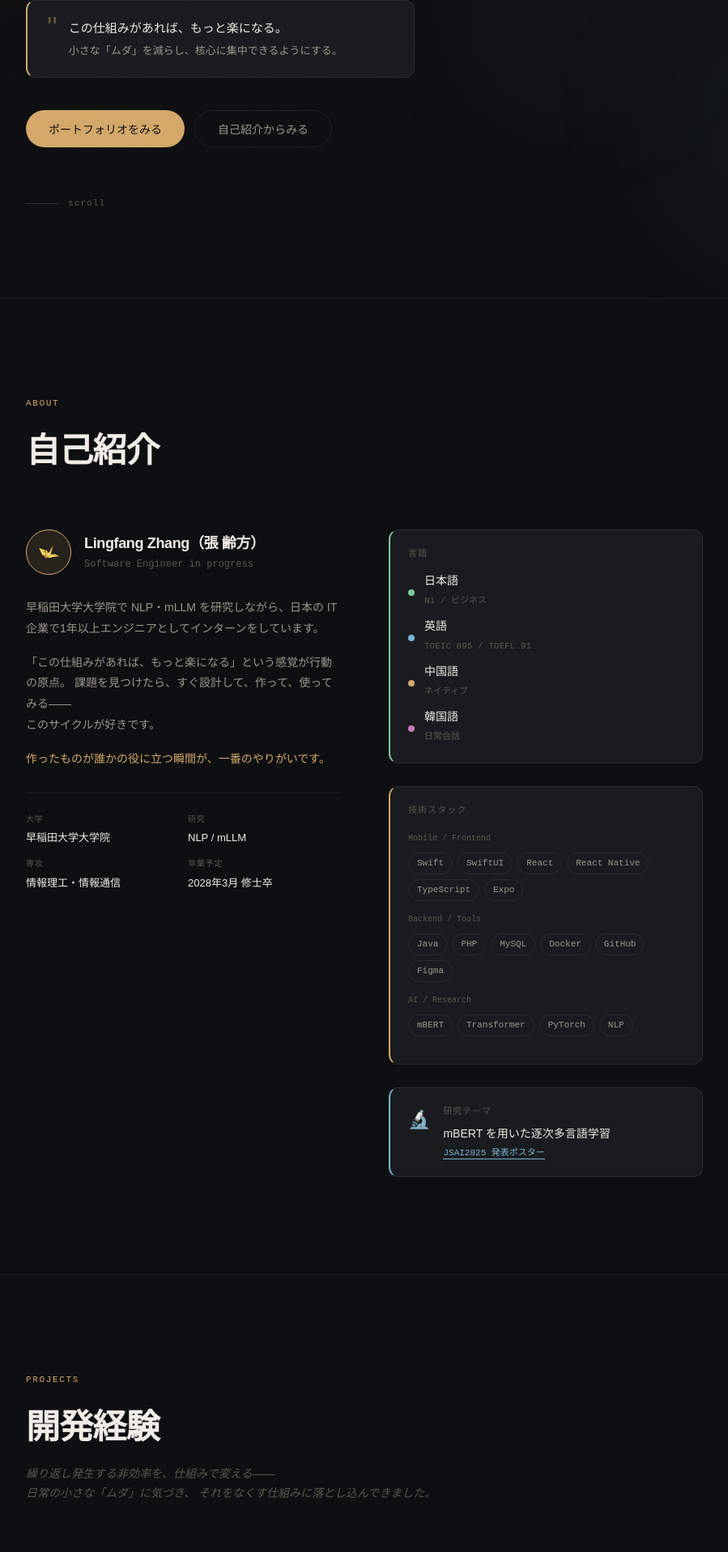
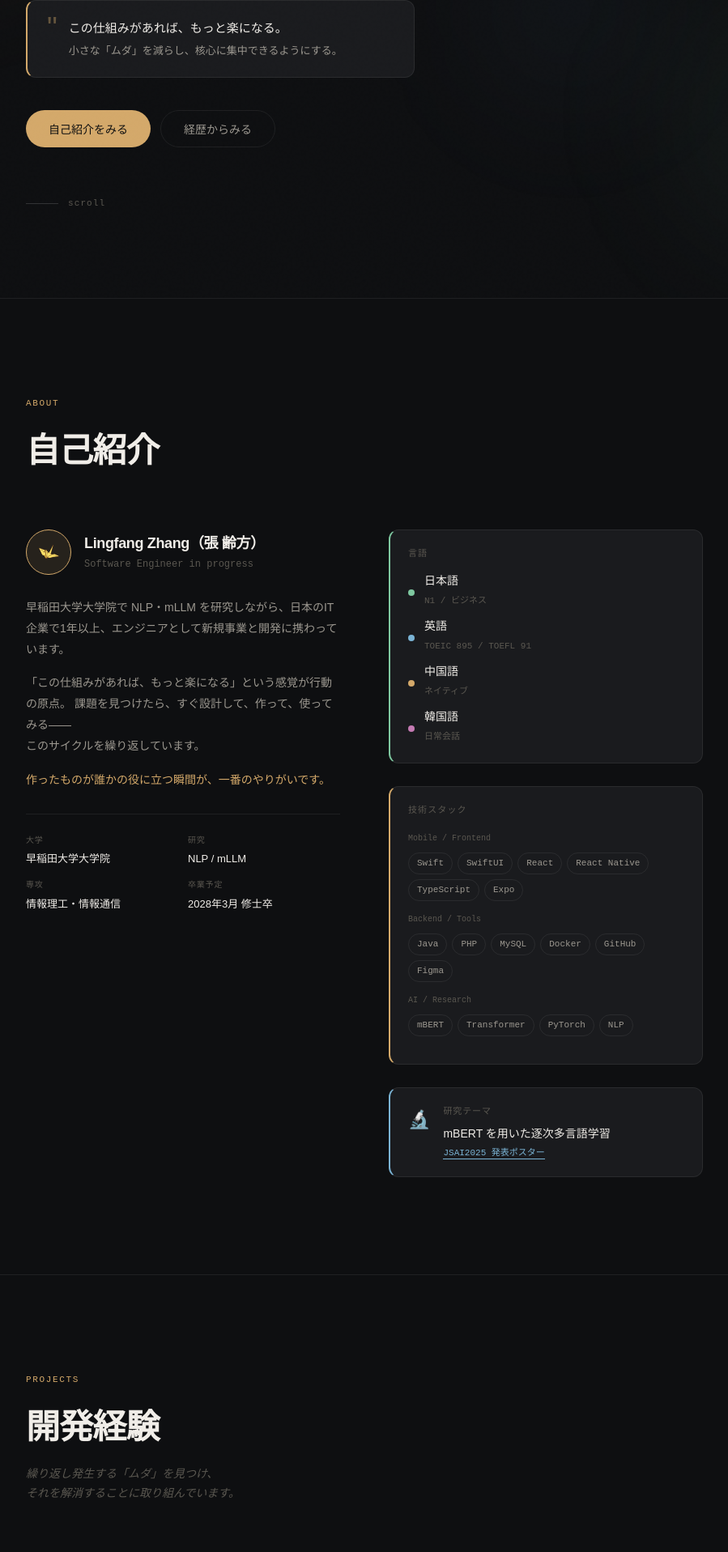
Before and after one commit to mamezlf/portfolio, a React (Vite) app: page / in a window 1280 px wide. Shown: the part 432-2349 px from the top of the page at 81% size, without its empty margins (190-1089 px from the left). Built offline with nearby package versions, Linux system fonts and the light colour scheme.

Commit message:
インターン以外の内容をまとめた

```diff
--- a/src/components/About.tsx
+++ b/src/components/About.tsx
@@ -1,25 +1,24 @@
-import React from 'react';
-
+import React from "react";
 
 const languages = [
-  { lang: '日本語', level: 'N1 / ビジネス', color: '#7ec8a0' },
-  { lang: '英語', level: 'TOEIC 895 / TOEFL 91', color: '#7ab3d4' },
-  { lang: '中国語', level: 'ネイティブ', color: '#d4a96a' },
-  { lang: '韓国語', level: '日常会話', color: '#c47ab3' },
+  { lang: "日本語", level: "N1 / ビジネス", color: "#7ec8a0" },
+  { lang: "英語", level: "TOEIC 895 / TOEFL 91", color: "#7ab3d4" },
+  { lang: "中国語", level: "ネイティブ", color: "#d4a96a" },
+  { lang: "韓国語", level: "日常会話", color: "#c47ab3" },
 ];
 
 const techGroups = [
   {
-    label: 'Mobile / Frontend',
-    techs: ['Swift', 'SwiftUI', 'React', 'React Native', 'TypeScript', 'Expo'],
+    label: "Mobile / Frontend",
+    techs: ["Swift", "SwiftUI", "React", "React Native", "TypeScript", "Expo"],
   },
   {
-    label: 'Backend / Tools',
-    techs: ['Java', 'PHP', 'MySQL', 'Docker', 'GitHub', 'Figma'],
+    label: "Backend / Tools",
+    techs: ["Java", "PHP", "MySQL", "Docker", "GitHub", "Figma"],
   },
   {
-    label: 'AI / Research',
-    techs: ['mBERT', 'Transformer', 'PyTorch', 'NLP'],
+    label: "AI / Research",
+    techs: ["mBERT", "Transformer", "PyTorch", "NLP"],
   },
 ];
 
@@ -37,7 +36,11 @@ const About: React.FC = () => {
           <div className="about-bio">
             <div className="bio-card">
               <div className="bio-avatar">
-                <img src={`${import.meta.env.BASE_URL}oriduru_yellow.svg`} alt="Avatar" style={{ width: '50%', height: '50%', objectFit: 'cover' }} />
+                <img
+                  src={`${import.meta.env.BASE_URL}oriduru_yellow.svg`}
+                  alt="Avatar"
+                  style={{ width: "50%", height: "50%", objectFit: "cover" }}
+                />
               </div>
               <div className="bio-meta">
                 <h3>Lingfang Zhang（張 齢方）</h3>
@@ -46,13 +49,15 @@ const About: React.FC = () => {
             </div>
 
             <p className="bio-text">
-              早稲田大学大学院で NLP・mLLM を研究しながら、日本の IT 企業で1年以上エンジニアとしてインターンをしています。
+              早稲田大学大学院で NLP・mLLM
+              を研究しながら、日本のIT企業で1年以上、エンジニアとして新規事業と開発に携わっています。
             </p>
 
             <p className="bio-text">
               「この仕組みがあれば、もっと楽になる」という感覚が行動の原点。
-              課題を見つけたら、すぐ設計して、作って、使ってみる——<br />
-              このサイクルが好きです。
+              課題を見つけたら、すぐ設計して、作って、使ってみる——
+              <br />
+              このサイクルを繰り返しています。
             </p>
 
             <p className="bio-text accent-text">
@@ -83,7 +88,10 @@ const About: React.FC = () => {
           {/* Right: Skills */}
           <div className="about-skills">
             {/* Languages */}
-            <div className="skills-block" style={{ borderLeft: '2px solid var(--green)' }}>
+            <div
+              className="skills-block"
+              style={{ borderLeft: "2px solid var(--green)" }}
+            >
               <h4 className="skills-heading">言語</h4>
               <div className="lang-list">
                 {languages.map(({ lang, level, color }) => (
@@ -99,14 +107,19 @@ const About: React.FC = () => {
             </div>
 
             {/* Tech Stack */}
-            <div className="skills-block" style={{ borderLeft: '2px solid var(--accent)' }}>
+            <div
+              className="skills-block"
+              style={{ borderLeft: "2px solid var(--accent)" }}
+            >
               <h4 className="skills-heading">技術スタック</h4>
               {techGroups.map(({ label, techs }) => (
                 <div key={label} className="tech-group">
                   <span className="tech-group-label">{label}</span>
                   <div className="tech-tags">
-                    {techs.map(t => (
-                      <span key={t} className="tag">{t}</span>
+                    {techs.map((t) => (
+                      <span key={t} className="tag">
+                        {t}
+                      </span>
                     ))}
                   </div>
                 </div>
@@ -123,7 +136,11 @@ const About: React.FC = () => {
                     href="https://www.jstage.jst.go.jp/article/pjsai/JSAI2025/0/JSAI2025_1Win435/_pdf/-char/en"
                     target="_blank"
                     rel="noopener noreferrer"
-                    style={{ color: 'inherit', textDecoration: 'none', paddingBottom: '1px' }}
+                    style={{
+                      color: "inherit",
+                      textDecoration: "none",
+                      paddingBottom: "1px",
+                    }}
                   >
                     mBERT を用いた逐次多言語学習
                   </a>
@@ -133,7 +150,12 @@ const About: React.FC = () => {
                     href="poster.pdf"
                     target="_blank"
                     rel="noopener noreferrer"
-                    style={{ color: 'inherit', textDecoration: 'none', borderBottom: '1px solid currentColor', paddingBottom: '1px' }}
+                    style={{
+                      color: "inherit",
+                      textDecoration: "none",
+                      borderBottom: "1px solid currentColor",
+                      paddingBottom: "1px",
+                    }}
                   >
                     JSAI2025 発表ポスター
                   </a>
--- a/src/components/Projects.tsx
+++ b/src/components/Projects.tsx
@@ -54,9 +54,9 @@ const projects: Project[] = [
     tags: ["HTML", "CSS", "JavaScript", "C"],
     highlights: [
       "ソフトウェアエンジニアを志した原点",
-      "推し活で発生した「ムダ」と向き合い、ツール化によってムダを省いた",
+      "推し活で発生した「ムダ」と向き合い、ツール化によってムダをなくした",
+      "個人の課題解決を、再利用可能な仕組みとして作り上げた",
       "新しく学んだ技術をそのまま実際の課題解決に活かした",
-      "個人の課題解決を、再利用可能な仕組みとして作り上げた",
     ],
     link: "https://mamezlf.github.io/lovepoem/index.html",
     accentColor: "#c47ab3",
@@ -64,7 +64,7 @@ const projects: Project[] = [
     type: "origin",
   },
 
-    {
+  {
     id: "internship",
     period: "大学3年〜大学院 / 2024- ",
     name: "日本IT企業 長期インターン",
@@ -145,10 +145,9 @@ const Projects: React.FC = () => {
           <span className="section-label">Projects</span>
           <h2 className="section-title">開発経験</h2>
           <p className="projects-sub">
-            繰り返し発生する非効率を、仕組みで変える——
+            繰り返し発生する「ムダ」を見つけ、
             <br />
-            日常の小さな「ムダ」に気づき、
-            それをなくす仕組みに落とし込んできました。
+            それを解消することに取り組んでいます。
           </p>
         </div>
 
@@ -268,8 +267,9 @@ const Projects: React.FC = () => {
         <div className="projects-footer">
           <div className="philosophy-strip">
             <span className="philo-quote">
-              繰り返し発生する非効率を、仕組みに変える。 <br />
-              ——そんなプロジェクトを積み重ねてきた。
+              課題の特定から設計・実装・運用まで一貫して行い、
+              <br />
+              実際の利用を通じて改善を重ねています。
             </span>
           </div>
         </div>
--- a/src/components/Welcome.tsx
+++ b/src/components/Welcome.tsx
@@ -1,9 +1,8 @@
-import React from 'react';
-
+import React from "react";
 
 const Welcome: React.FC = () => {
   const scrollTo = (id: string) => {
-    document.getElementById(id)?.scrollIntoView({ behavior: 'smooth' });
+    document.getElementById(id)?.scrollIntoView({ behavior: "smooth" });
   };
 
   return (
@@ -14,38 +13,56 @@ const Welcome: React.FC = () => {
       <div className="blob blob-3" />
 
       <div className="welcome-content section-container">
-        <div className="welcome-eyebrow fade-up" style={{ animationDelay: '0.1s' }}>
+        <div
+          className="welcome-eyebrow fade-up"
+          style={{ animationDelay: "0.1s" }}
+        >
           <span className="dot" />
           <span>早稲田大学大学院 情報理工・情報通信専攻</span>
         </div>
 
-        <h1 className="welcome-title fade-up" style={{ animationDelay: '0.25s' }}>
+        <h1
+          className="welcome-title fade-up"
+          style={{ animationDelay: "0.25s" }}
+        >
           <span className="title-line">繰り返される非効率を、</span>
           <span className="title-line title-accent">仕組みで変える</span>
         </h1>
 
-        <p className="welcome-sub fade-up" style={{ animationDelay: '0.45s' }}>
+        <p className="welcome-sub fade-up" style={{ animationDelay: "0.45s" }}>
           エンジニア × NLP研究者
         </p>
 
-        <div className="welcome-philosophy fade-up" style={{ animationDelay: '0.6s' }}>
+        <div
+          className="welcome-philosophy fade-up"
+          style={{ animationDelay: "0.6s" }}
+        >
           <span className="quote-mark">"</span>
           <p>
-            この仕組みがあれば、もっと楽になる。<br />
-            <span className="philosophy-sub">小さな「ムダ」を減らし、核心に集中できるようにする。</span>
+            この仕組みがあれば、もっと楽になる。
+            <br />
+            <span className="philosophy-sub">
+              小さな「ムダ」を減らし、核心に集中できるようにする。
+            </span>
           </p>
         </div>
 
-        <div className="welcome-actions fade-up" style={{ animationDelay: '0.75s' }}>
-          <button className="btn-primary" onClick={() => scrollTo('projects')}>
-            ポートフォリオをみる
+        <div
+          className="welcome-actions fade-up"
+          style={{ animationDelay: "0.75s" }}
+        >
+          <button className="btn-primary" onClick={() => scrollTo("about")}>
+            自己紹介をみる
           </button>
-          <button className="btn-ghost" onClick={() => scrollTo('about')}>
-            自己紹介からみる
+          <button className="btn-ghost" onClick={() => scrollTo("projects")}>
+            経歴からみる
           </button>
         </div>
 
-        <div className="welcome-scroll fade-up" style={{ animationDelay: '1s' }}>
+        <div
+          className="welcome-scroll fade-up"
+          style={{ animationDelay: "1s" }}
+        >
           <div className="scroll-line" />
           <span>scroll</span>
         </div>
```
